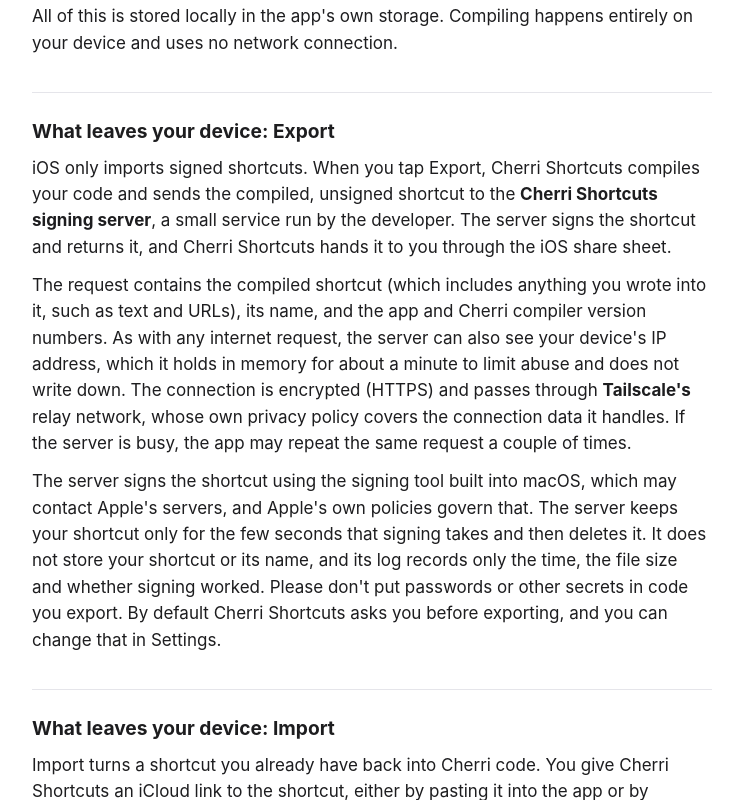
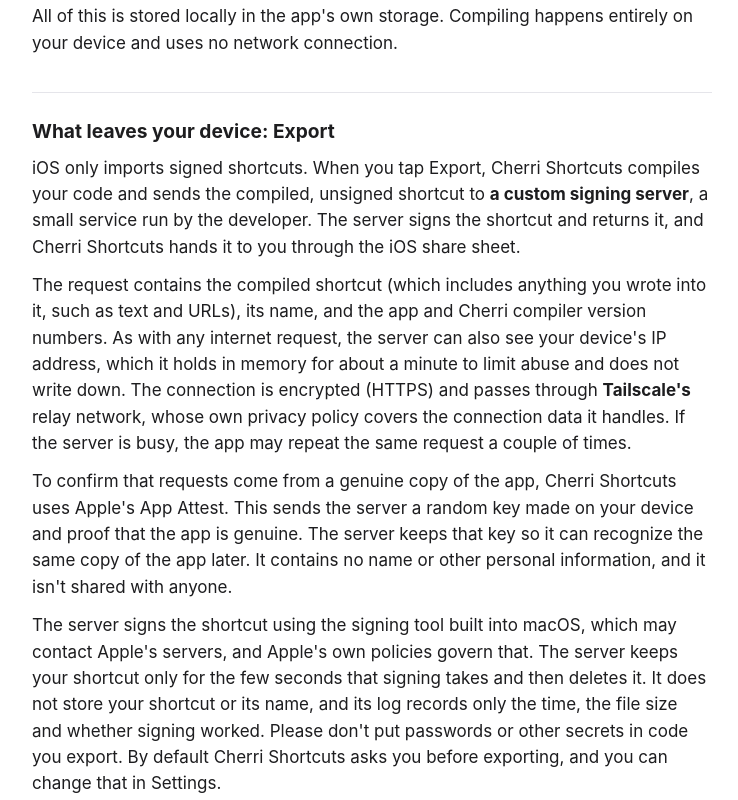
Before and after one commit to dastefster/cherricuts, a plain HTML site: page privacy.html in a window 1280 px wide. Shown: the part 485-1285 px from the top of the page, without its empty margins (268-1006 px from the left). Drawn offline with Linux system fonts and the light colour scheme.

Commit message:
Update export process description in privacy.html
Clarified the description of the export process by replacing 'Cherri Shortcuts signing server' with 'a custom signing server'. Added details about the use of Apple's App Attest for request validation.

```diff
--- a/privacy.html
+++ b/privacy.html
@@ -22,8 +22,9 @@
 <p>All of this is stored locally in the app's own storage. Compiling happens entirely on your device and uses no network connection.</p>
 
 <h2>What leaves your device: Export</h2>
-<p>iOS only imports signed shortcuts. When you tap Export, Cherri Shortcuts compiles your code and sends the compiled, unsigned shortcut to the <strong>Cherri Shortcuts signing server</strong>, a small service run by the developer. The server signs the shortcut and returns it, and Cherri Shortcuts hands it to you through the iOS share sheet.</p>
+<p>iOS only imports signed shortcuts. When you tap Export, Cherri Shortcuts compiles your code and sends the compiled, unsigned shortcut to <strong>a custom signing server</strong>, a small service run by the developer. The server signs the shortcut and returns it, and Cherri Shortcuts hands it to you through the iOS share sheet.</p>
 <p>The request contains the compiled shortcut (which includes anything you wrote into it, such as text and URLs), its name, and the app and Cherri compiler version numbers. As with any internet request, the server can also see your device's IP address, which it holds in memory for about a minute to limit abuse and does not write down. The connection is encrypted (HTTPS) and passes through <strong>Tailscale's</strong> relay network, whose own privacy policy covers the connection data it handles. If the server is busy, the app may repeat the same request a couple of times.</p>
+<p>To confirm that requests come from a genuine copy of the app, Cherri Shortcuts uses Apple's App Attest. This sends the server a random key made on your device and proof that the app is genuine. The server keeps that key so it can recognize the same copy of the app later. It contains no name or other personal information, and it isn't shared with anyone.</p>
 <p>The server signs the shortcut using the signing tool built into macOS, which may contact Apple's servers, and Apple's own policies govern that. The server keeps your shortcut only for the few seconds that signing takes and then deletes it. It does not store your shortcut or its name, and its log records only the time, the file size and whether signing worked. Please don't put passwords or other secrets in code you export. By default Cherri Shortcuts asks you before exporting, and you can change that in Settings.</p>
 
 <h2>What leaves your device: Import</h2>
```
